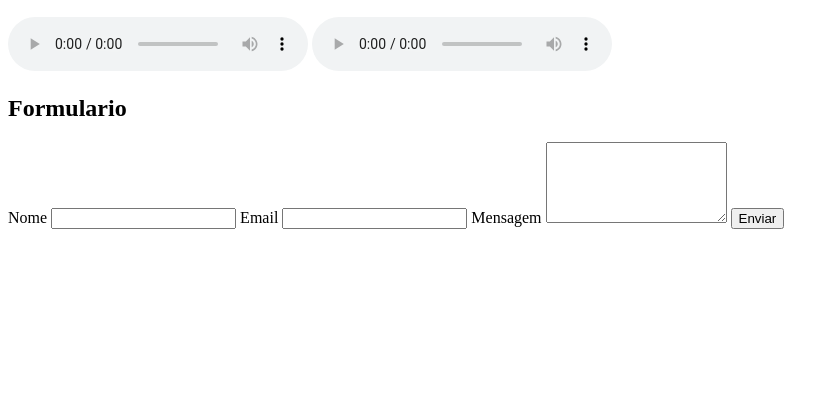
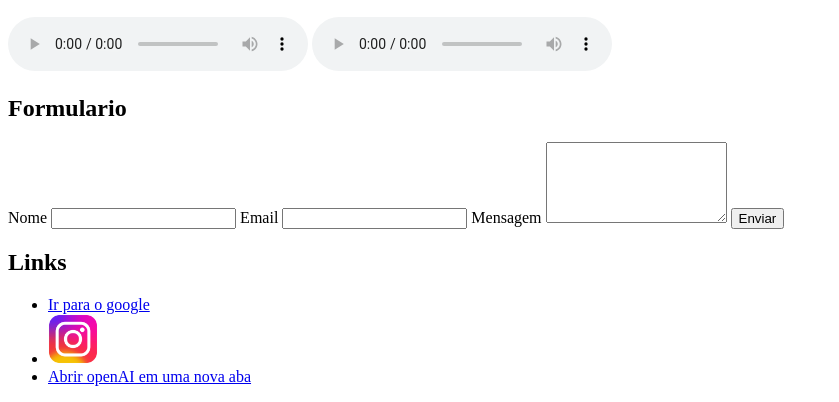
Before and after one commit to Lylica/atividade4, a plain HTML site: page index.html in a window 1280 px wide. Shown: the part 769-1171 px from the top of the page, without its empty margins (0-839 px from the left). Before the commit the page ends 1006 px from the top, so only its background shows below. Drawn offline with Linux system fonts and the light colour scheme.

Commit message:
add links

```diff
--- a/index.html
+++ b/index.html
@@ -57,6 +57,16 @@
         </form>
     </section>
 
+    <!--Links-->
+    <section>
+        <h2>Links</h2>
+        <ul>
+            <li><a href="https://www.google.com">Ir para o google</a></li>
+            <li><a href="https://www.instagram.com"><img src="instagram.png" alt="botao-link" width="50"></a></li>
+            <li><a href="https://www.openai.com" target="_blank">Abrir openAI em uma nova aba</a></li>
+        </ul>
+    </section>
+
 </body>
 <footer>
 
```
Also changed, not shown: instagram.png (added).
